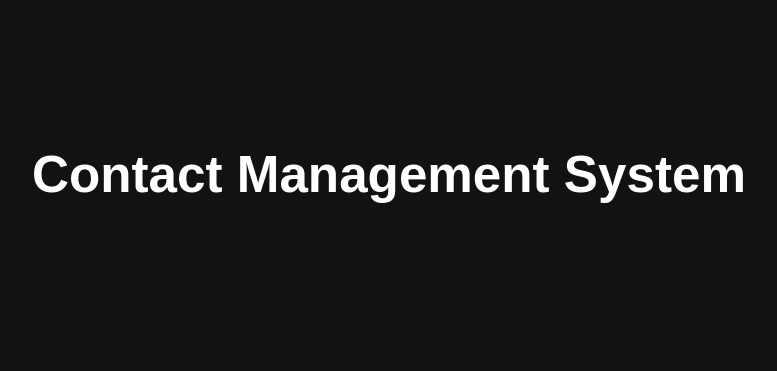
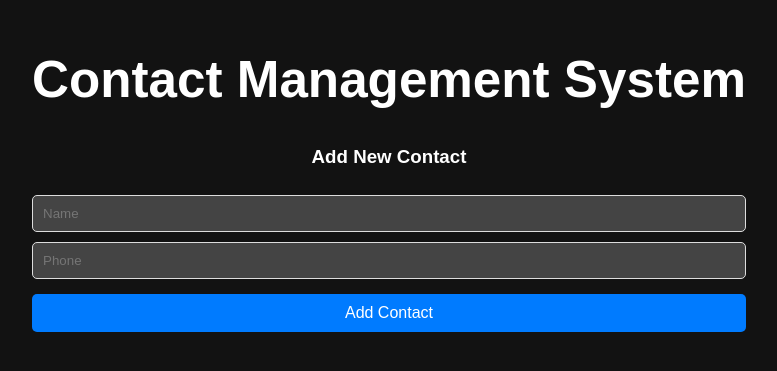
Before and after one commit to STC-JVasquez/Conctact_List3, a Vue app: page / in a window 1280 px wide. Shown: the part 225-596 px from the top of the page, without its empty margins (251-1028 px from the left). Built offline with nearby package versions, Linux system fonts and the light colour scheme.

Commit message:
Finished addcontact component

```diff
--- a/src/App.vue
+++ b/src/App.vue
@@ -1,6 +1,10 @@
 <script setup>
 import Header from './components/Header.vue';
+import AddContact from './components/AddContact.vue';
 </script>
 <template>
   <Header></Header>
+  <div>
+    <AddContact></AddContact>
+  </div>
 </template>
--- /dev/null
+++ b/src/components/AddContact.vue
@@ -0,0 +1,31 @@
+<script setup>
+import { ref, defineEmits } from 'vue';
+
+const name = ref('')
+const phone = ref('')
+
+const emit = defineEmits(['contactAdded'])
+
+const addContact = () => {
+    if(name.value.trim() === '' || phone.value.trim() === ''){
+        return
+    }
+    emit('contactAdded', {
+        name: name.value,
+        phone: phone.value,
+    })
+
+    name.value = ''
+    phone.value = ''
+}
+</script>
+<template>
+    <section class=" add-contact">
+        <h3>Add New Contact</h3>
+        <form @submit.prevent="addContact">
+            <input type="text" v-model="name" placeholder="Name"/>
+            <input type="text" v-model="phone" placeholder="Phone"/>
+            <button type="submit">Add Contact</button>
+        </form>
+    </section>
+</template>
```
